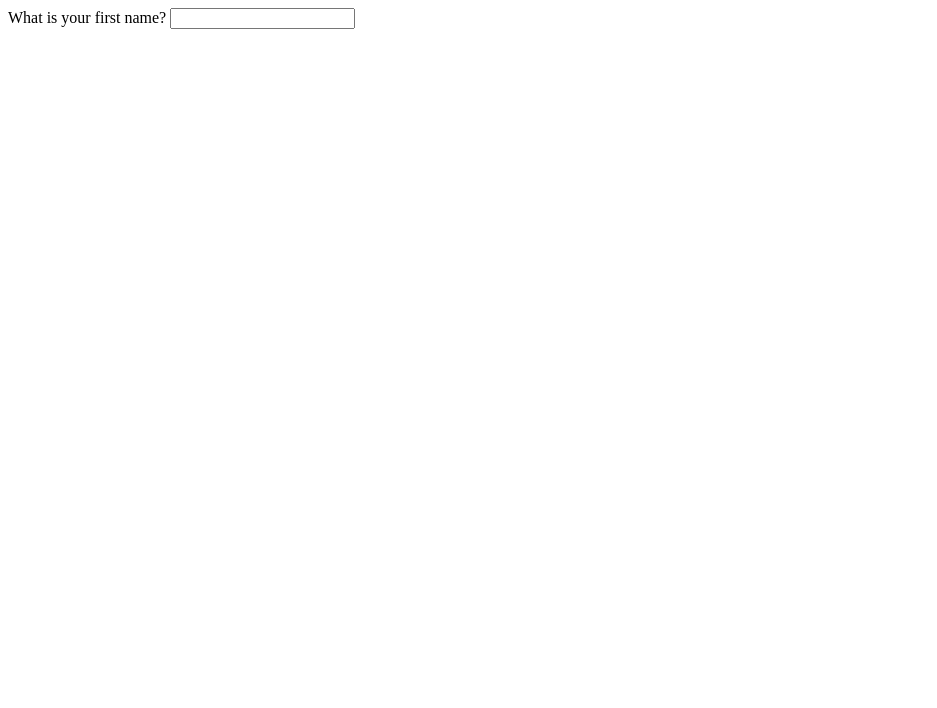
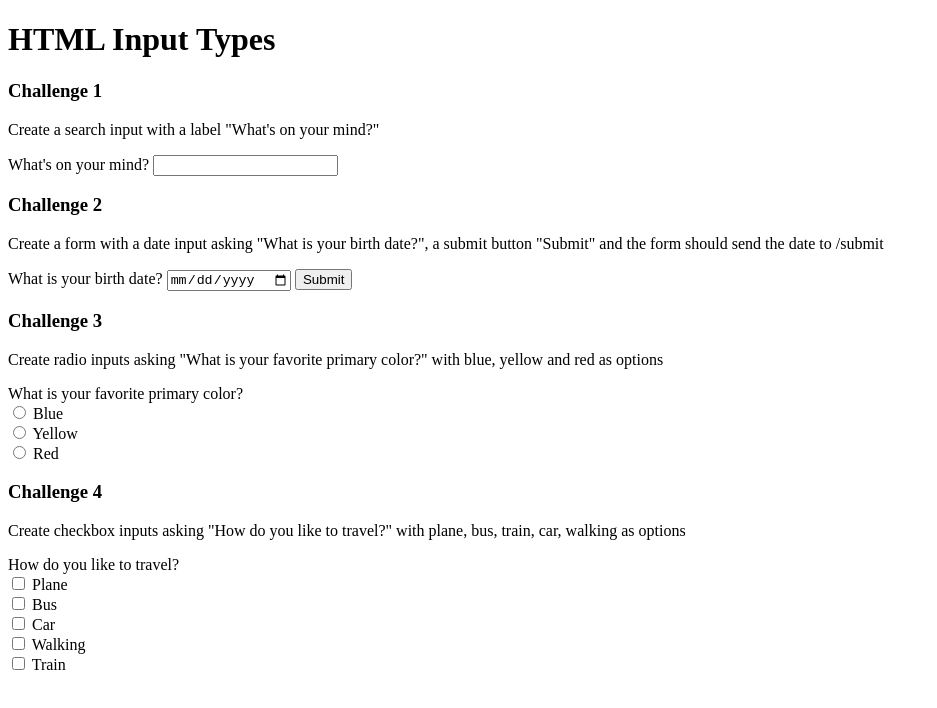
Before and after one commit to anachicaiza/HTML-inptu-types, a plain HTML site: page index.html in a window 1280 px wide. Shown: the whole page, without its empty margins (0-937 px from the left). Drawn offline with Linux system fonts and the light colour scheme.

Commit message:
Challenge first week

```diff
--- a/index.html
+++ b/index.html
@@ -6,7 +6,80 @@
     <title>Input Types</title>
 </head>
 <body>
-    <label for="first-name">What is your first name?</label>
-    <input type="text" id="first-name" />
+    <h1>HTML Input Types</h1>
+
+    <h3>Challenge 1</h3>
+    <p>
+      Create a search input with a label "What's on your mind?"
+    </p>
+    <div>
+       <label>What's on your mind?</label>
+       <input type="text" />
+    </div>
+
+
+    <h3>Challenge 2</h3>
+    <p>
+      Create a form with a date input asking "What is your birth date?", a
+      submit button "Submit" and the form should send the date to /submit
+    </p>
+    <div>
+        <form action="/submit">
+            <label>What is your birth date?</label>
+            <input type="date" />
+            <input type="submit" value="Submit" />
+        </form>
+    </div>
+
+    <h3>Challenge 3</h3>
+    <p>
+      Create radio inputs asking "What is your favorite primary color?" with
+      blue, yellow and red as options
+      <div>
+        <label for="colors">What is your favorite primary color?</label>
+      </div>
+      <div>
+        <input type="radio" name="colors" id="blue"/>
+        <label for="blue">Blue</label>
+      </div>
+      <div>
+        <input type="radio" name="colors" id="yellow"/>
+        <label for="yellow">Yellow</label>
+      </div>
+      <div>
+        <input type="radio" name="colors" id="red"/>
+        <label for="red">Red</label>
+      </div>
+    </p>
+
+    <h3>Challenge 4</h3>
+    <p>
+      Create checkbox inputs asking "How do you like to travel?" with plane,
+      bus, train, car, walking as options
+    </p>
+    <div>
+        <label for="transport">How do you like to travel?</label>
+      </div>
+      <div>
+        <input type="checkbox" name="transport" id="plane"/>
+        <label for="plane">Plane</label>
+      </div>
+      <div>
+        <input type="checkbox" name="transport" id="bus"/>
+        <label for="bus">Bus</label>
+      </div>
+      <div>
+        <input type="checkbox" name="transport" id="car"/>
+        <label for="car">Car</label>
+      </div>
+      <div>
+        <input type="checkbox" name="transport" id="walking"/>
+        <label for="walking">Walking</label>
+      </div>
+      <div>
+        <input type="checkbox" name="transport" id="train"/>
+        <label for="train">Train</label>
+      </div>
+    <script></script>
 </body>
 </html>
```
